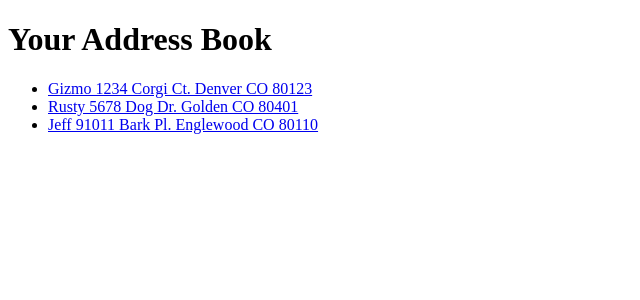
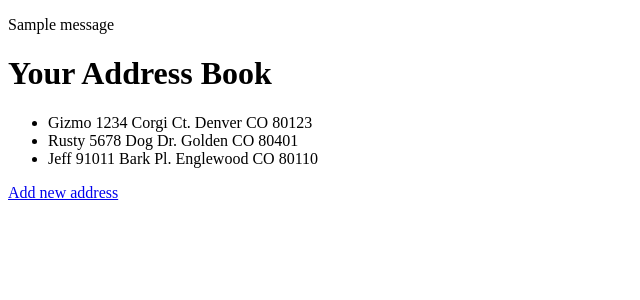
Before and after one commit to lfinney/address-book, a Flask app: page /addresses in a window 1280 px wide. Shown: the part 70-370 px from the top of the page, without its empty margins (0-640 px from the left). Run offline with Flask 2, Linux system fonts and the light colour scheme; one stand-in notice (Sample message) is shown.

Commit message:
Add button to create new address and success notifcation

```diff
--- a/main.py
+++ b/main.py
@@ -2,6 +2,8 @@ from flask import Flask, request, render_template, flash, redirect, url_for, ses
 from wtforms import Form, StringField, validators
 
 app = Flask(__name__)
+app.secret_key = "super secret key"
+
 
 Addresses = [
     {
@@ -61,7 +63,9 @@ def new_address():
             "city": city.encode("utf-8"),
             "state": state.encode("utf-8"),
             "zip_code": zip_code.encode("utf-8")})
-        print Addresses
+        flash('Your address book has been updated', 'success')
+
+        redirect(url_for('addresses'))
     return render_template('new-address.html', form=form)
 
 if __name__ == '__main__':
--- a/templates/addresses.html
+++ b/templates/addresses.html
@@ -6,15 +6,15 @@
     <ul class="addresses">
       {% for address in addresses %}
         <li class="address-entry">
-          <a href="address/{{ address.id }}" class="address-link">
             {{ address.name }}
             {{ address.address }}
             {{ address.city }}
             {{ address.state }}
             {{ address.zip_code }}
-          </a>
+
         </li>
       {% endfor %}
     </ul>
+    <a href="new-address" class="address-link">Add new address</a>
   </div>
 {% endblock %}
--- /dev/null
+++ b/templates/includes/_messages.html
@@ -0,0 +1,7 @@
+{% with messages = get_flashed_messages(with_categories=true) %}
+  {% if messages %}
+    {% for category, message in messages %}
+      <div class="alert alert-{{ category }}">{{ message }}</div>
+    {% endfor %}
+  {% endif %}
+{% endwith %}
--- a/templates/layout.html
+++ b/templates/layout.html
@@ -8,6 +8,7 @@
   <body>
     {% include 'includes/_nav.html' %}
     <div class="container">
+      {% include 'includes/_messages.html' %}
       {% block body %}{% endblock %}
     </div>
   </body>
```
